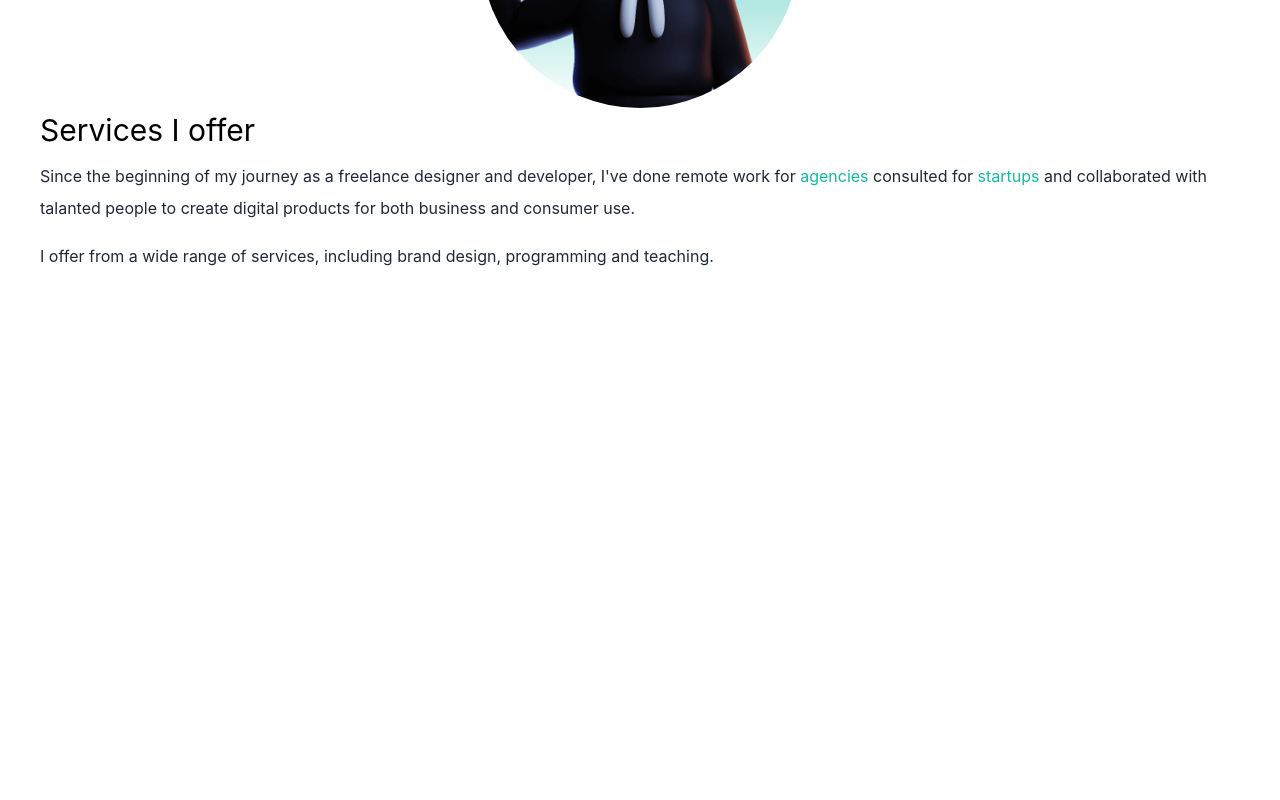
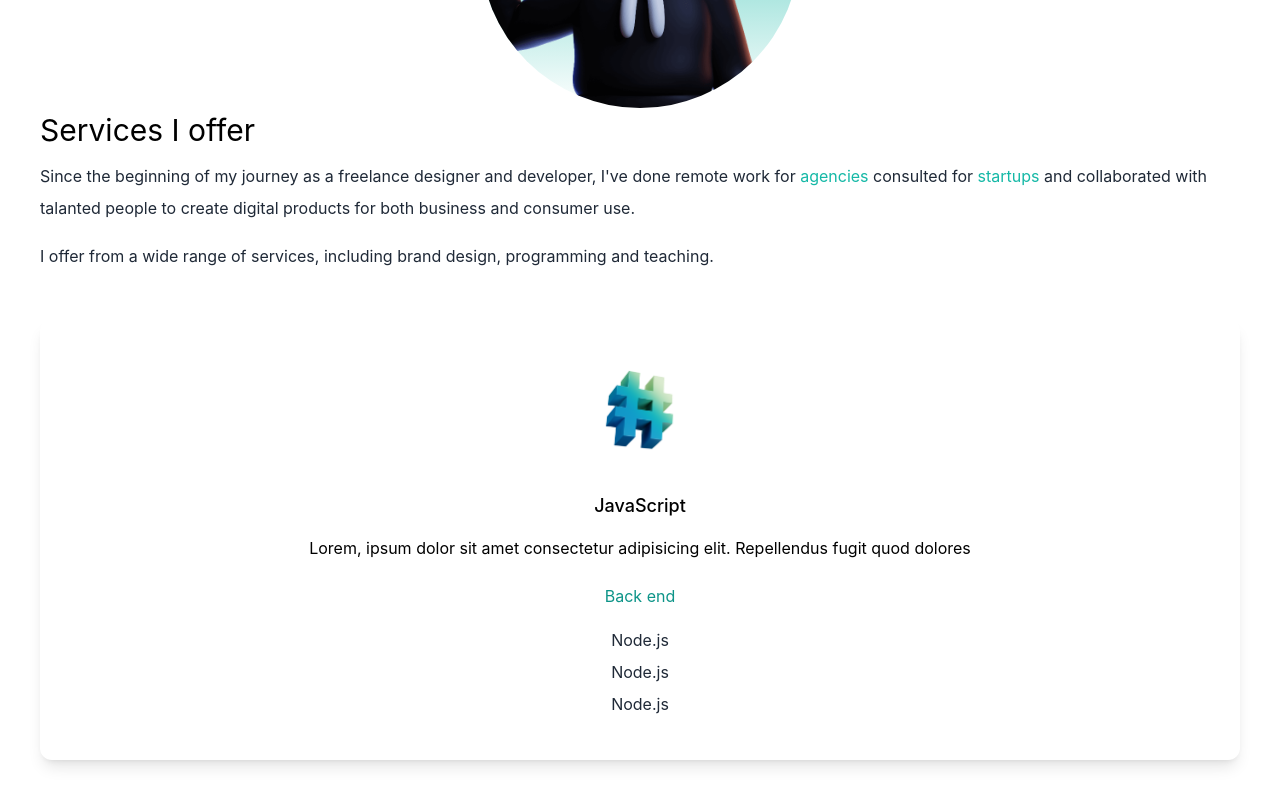
Before and after one commit to thalesmsm/portfolio, a Next.js app: page / in a window 1280 px wide. Shown: the part 816-1616 px from the top of the page. Before the commit the page ends 1096 px from the top, so only its background shows below. Built offline with nearby package versions, Linux system fonts and the light colour scheme.

Commit message:
add secao de cards de linguagens

```diff
--- a/pages/index.js
+++ b/pages/index.js
@@ -3,6 +3,9 @@ import {BsFillMoonStarsFill } from 'react-icons/bs';
 import {AiFillLinkedin, AiFillGithub} from 'react-icons/ai';
 import Image from 'next/image';
 import deved from '../public/dev-ed-wave.png';
+import code from "../public/code.png";
+import design from "../public/design.png";
+import consulting from "../public/consulting.png";
 
 export default function Home() {
   return (
@@ -64,6 +67,19 @@ export default function Home() {
               programming and teaching.
             </p>
           </div>
+          <div>
+            <div className='flex flex-col items-center text-center shadow-lg p-10 rounded-xl my-10'>
+              <Image src={code} alt='design' width={100} height={100}/>
+              <h3 className='text-lg font-medium pt-8 pb-2'>JavaScript</h3>
+              <p className='py-2'>
+                Lorem, ipsum dolor sit amet consectetur adipisicing elit. Repellendus fugit quod dolores
+              </p>
+              <h4 className='py-4 text-teal-600'>Back end</h4>
+              <p className='text-gray-800 py-1'>Node.js</p>
+              <p className='text-gray-800 py-1'>Node.js</p>
+              <p className='text-gray-800 py-1'>Node.js</p>
+            </div>
+          </div>
         </section>
       </main>
     </div>
```
